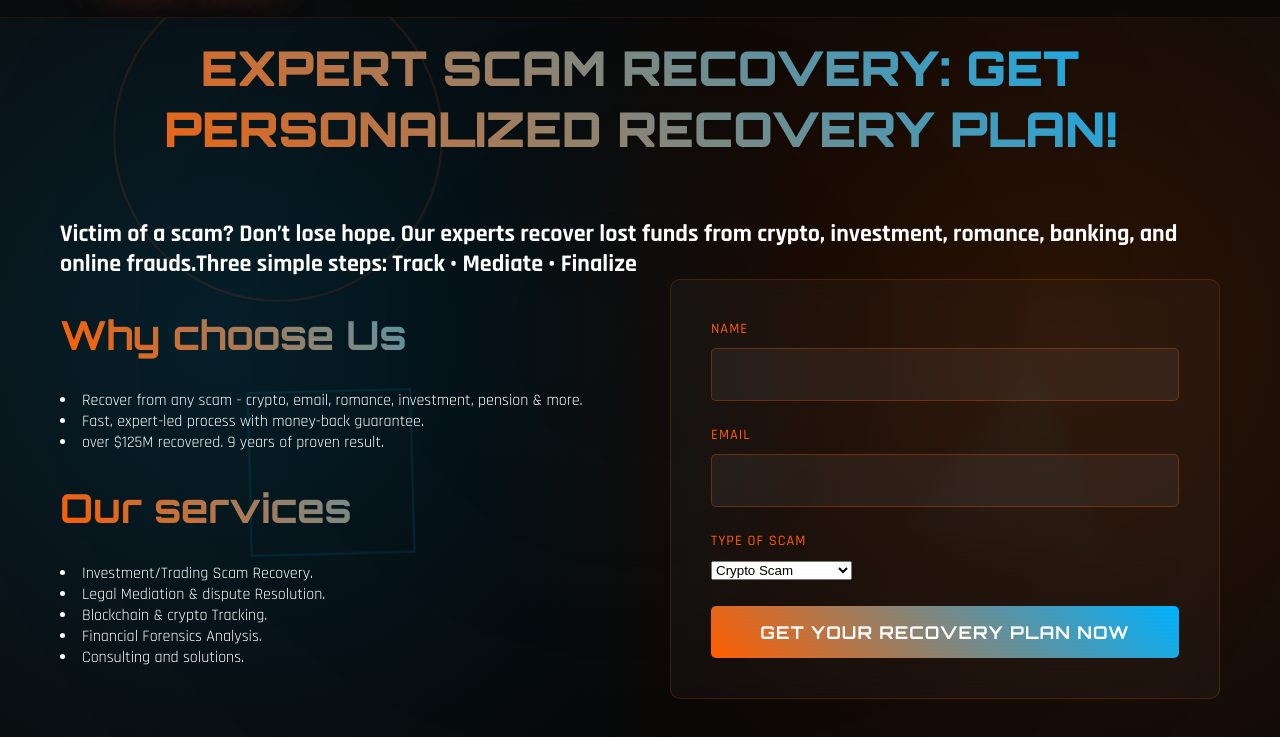
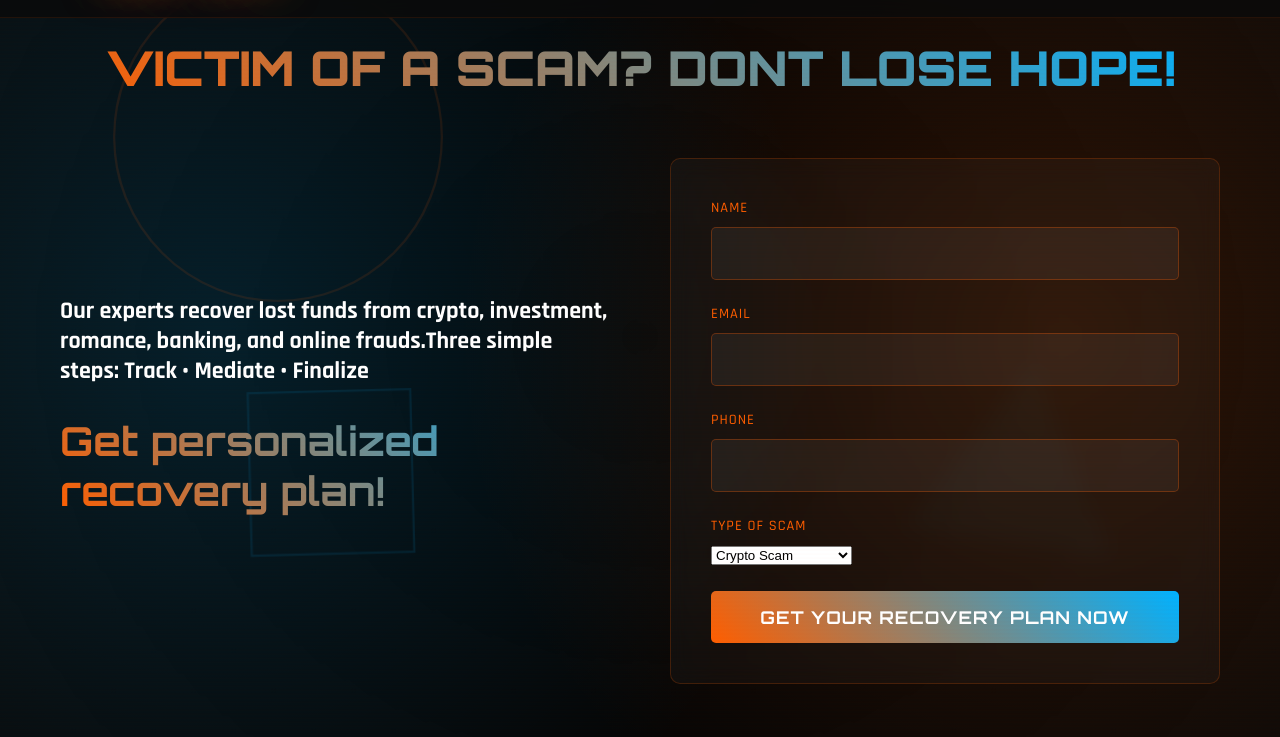
Before and after one commit to kodakrisb/assetback, a plain HTML site: page index.html in a window 1280 px wide. Shown: the part 63-800 px from the top of the page. Drawn offline with Linux system fonts and the light colour scheme.

Commit message:
index.html

```diff
--- a/index.html
+++ b/index.html
@@ -61,23 +61,16 @@ https://templatemo.com/tm-596-electric-xtra
 
     <!-- LEAD SECTION -->
     <section class="about" id="about">
-        <h2 class="section-title">  EXPERT SCAM RECOVERY: Get personalized recovery plan!</h2>
-        <h2 class="title">Victim of a scam? Don’t lose hope.
-Our experts recover lost funds from crypto, investment, romance, banking, and online frauds.Three simple steps: Track • Mediate • Finalize</h2>
+        <h2 class="section-title"> Victim of a scam? Dont lose hope!</h2>
+
         <div class="about-content">
             <div class="about-text">
-                <h2>Why choose Us</h2>
-                <li>Recover from any scam - crypto, email, romance, investment, pension & more.</li>
-                <li>Fast, expert-led process with money-back guarantee.</li>
-                <li>over $125M recovered. 9 years of proven result. </li>
+                <h1 class="title">Our experts recover lost funds from crypto, investment, romance, banking, and online frauds.Three simple steps: Track • Mediate • Finalize</h1>
 
-                <h2> </h2>
-                <h2>Our services</h2>
-                <li>Investment/Trading Scam Recovery. </li>
-                <li>Legal Mediation & dispute Resolution. </li>
-                <li>Blockchain & crypto Tracking.</li>
-                <li>Financial Forensics Analysis.</li>
-                <li>Consulting and solutions. </li>
+                <h2 </h2>
+
+                <h2>Get personalized recovery plan!</h2>
+
             </div>
             <!--<div class="about-visual">
                 <div class="about-graphic"></div>
@@ -93,6 +86,14 @@ Our experts recover lost funds from crypto, investment, romance, banking, and on
                         <label for="email">Email</label>
                         <input type="email" id="email" name="email" required>
                     </div>
+
+                    <div class="form-group">
+                        <label for="number">Phone</label>
+                        <input type="number" id="phone" name="phone" required>
+                    </div>
+
+
+
                     <div class="form-group">
                         <label for="message">Type of scam</label>
                         <select name="myDropdown" id="myDropdown">
```
